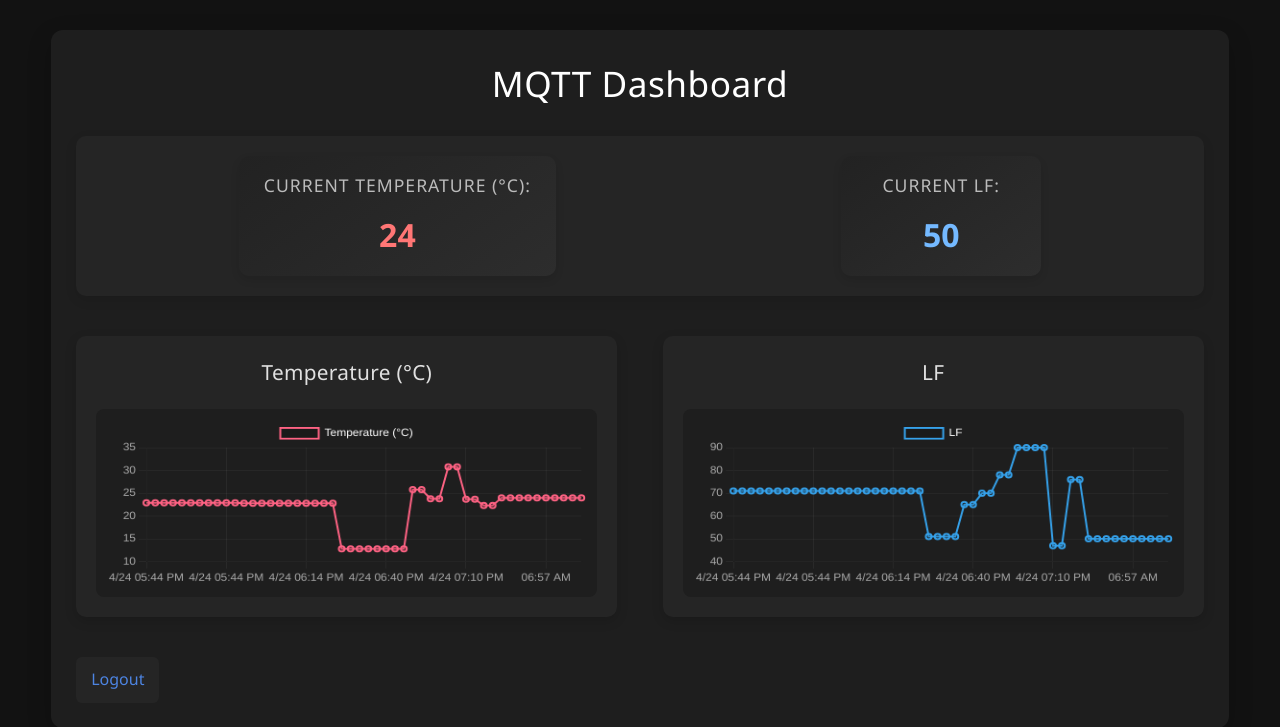
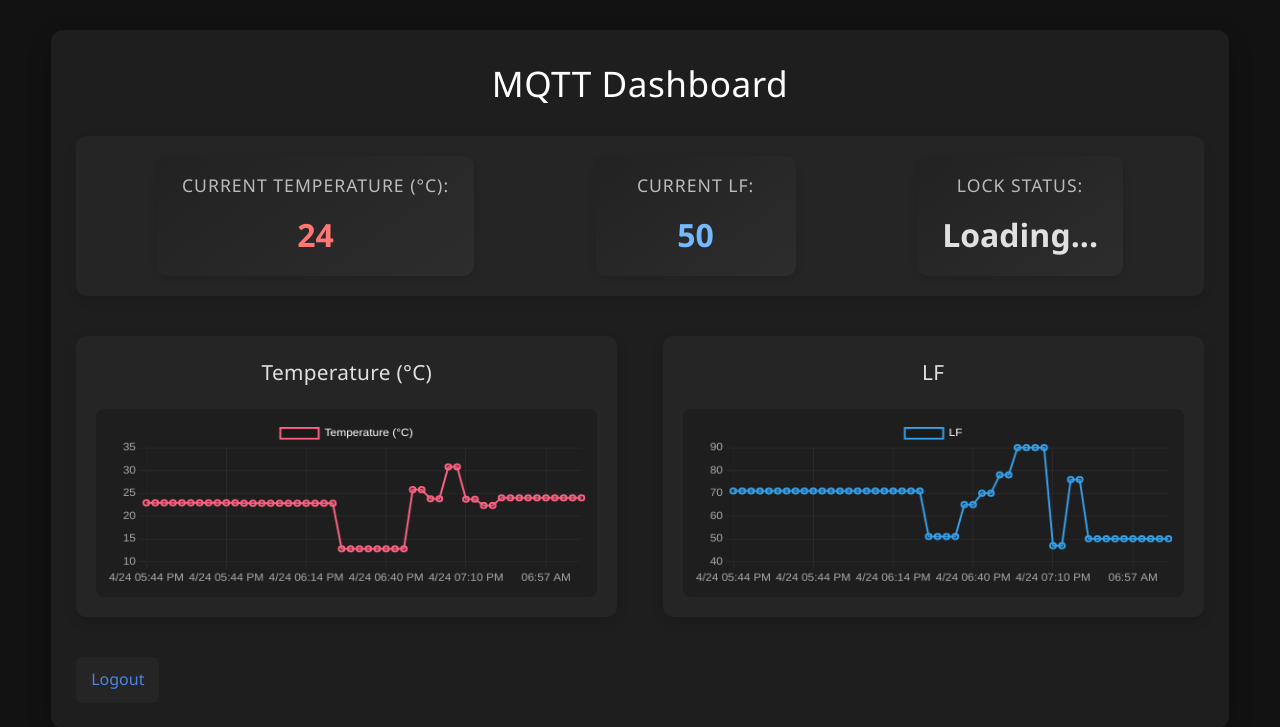
Before and after one commit to supremacyzx/IoT-Project, a Flask app: page /dashboard in a window 1280 px wide. Shown: the top 727 px of the page. Run offline with Flask 3, Linux system fonts and the light colour scheme; a user stored in the database is signed in; data comes from the database, SQL or seed files in the repository; both versions use the stored data as it was after the commit; some libraries are stand-ins or nearby versions.

Commit message:
Add locked status to realtime data

```diff
--- a/jankend/mqtt_handler.py
+++ b/jankend/mqtt_handler.py
@@ -54,6 +54,9 @@
             if "lf" in data:
                 self.latest_data["lf"] = data["lf"]
                 data_updated = True
+            if "locked" in data:
+                self.latest_data["locked"] = data["locked"]
+                data_updated = True
 
             # Emit the updated data to all connected clients
             if data_updated and self.socketio:
--- a/jankend/templates/dashboard.html
+++ b/jankend/templates/dashboard.html
@@ -21,6 +21,11 @@
       <div>
         <h3>Current LF:</h3>
         <p id="current-lf">Loading...</p>
+      </div>
+      <!-- New Locked Status Display -->
+      <div>
+        <h3>Lock Status:</h3>
+        <p id="current-locked">Loading...</p>
       </div>
     </div>
 
@@ -46,16 +51,26 @@
     const tmpData = {{ tmp_data | tojson }};
     const lfData = {{ lf_data | tojson }};
 
+    // Add locked data from Flask (assuming it's provided)
+    const lockedData = {{ locked_data | tojson if locked_data is defined else '[]' | safe }};
+
     // Initialize current values with the latest DB entry if available
     let currentTmp = "Loading...";
     let currentLf = "Loading...";
+    let currentLocked = "Loading...";
 
     // Use the latest DB entry if available (the last item in our arrays)
     if (tmpData.length > 0 && lfData.length > 0) {
       currentTmp = tmpData[tmpData.length - 1];
       currentLf = lfData[lfData.length - 1];
+
+      // Initialize locked status if data is available
+      if (lockedData && lockedData.length > 0) {
+        currentLocked = lockedData[lockedData.length - 1] ? "Locked" : "Unlocked";
+      }
+
       // Update the DOM with these values
-      updateCurrentValues(currentTmp, currentLf);
+      updateCurrentValues(currentTmp, currentLf, currentLocked);
     }
 
     // Format timestamps to be more readable
@@ -84,9 +99,22 @@
     });
 
     // Update the current values in real-time
-    function updateCurrentValues(tmp, lf) {
+    function updateCurrentValues(tmp, lf, locked) {
       document.getElementById("current-tmp").textContent = tmp !== null ? tmp : "N/A";
       document.getElementById("current-lf").textContent = lf !== null ? lf : "N/A";
+
+      // Update the locked status with visual indication
+      const lockedElement = document.getElementById("current-locked");
+      if (locked === "Locked") {
+        lockedElement.textContent = "Locked";
+        lockedElement.style.color = "#ff6b6b"; // Red for locked
+      } else if (locked === "Unlocked") {
+        lockedElement.textContent = "Unlocked";
+        lockedElement.style.color = "#51cf66"; // Green for unlocked
+      } else {
+        lockedElement.textContent = locked;
+        lockedElement.style.color = ""; // Default color for loading or other states
+      }
     }
 
     // Create chart for Temperature
@@ -238,7 +266,14 @@
         // Update the current values regardless of null values
         currentTmp = data.tmp;
         currentLf = data.lf;
-        updateCurrentValues(currentTmp, currentLf);
+
+        // Handle the locked status (convert boolean to text)
+        if (data.locked !== undefined) {
+            currentLocked = data.locked ? "Locked" : "Unlocked";
+        }
+
+        // Update all the values in the UI
+        updateCurrentValues(currentTmp, currentLf, currentLocked);
 
         // Only add to chart if we have valid numeric data
         if (data.tmp !== null && data.lf !== null) {
```
Also changed, not shown: jankend/local.db.
